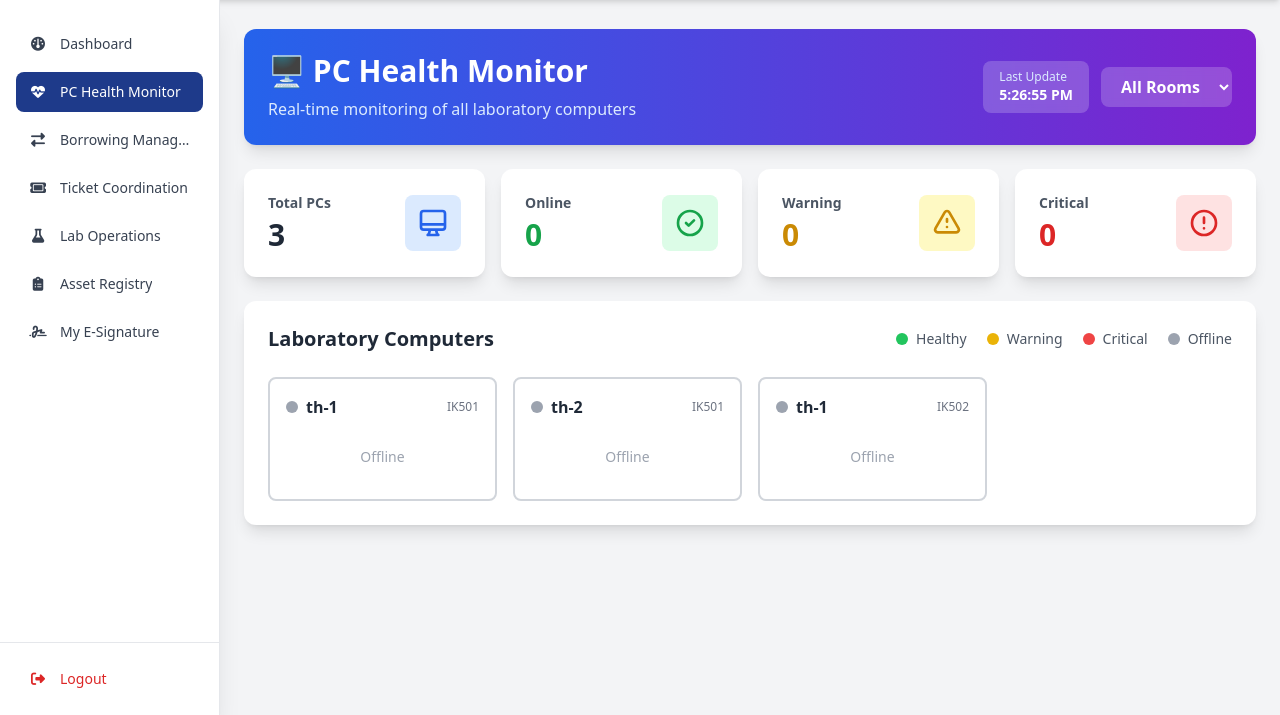
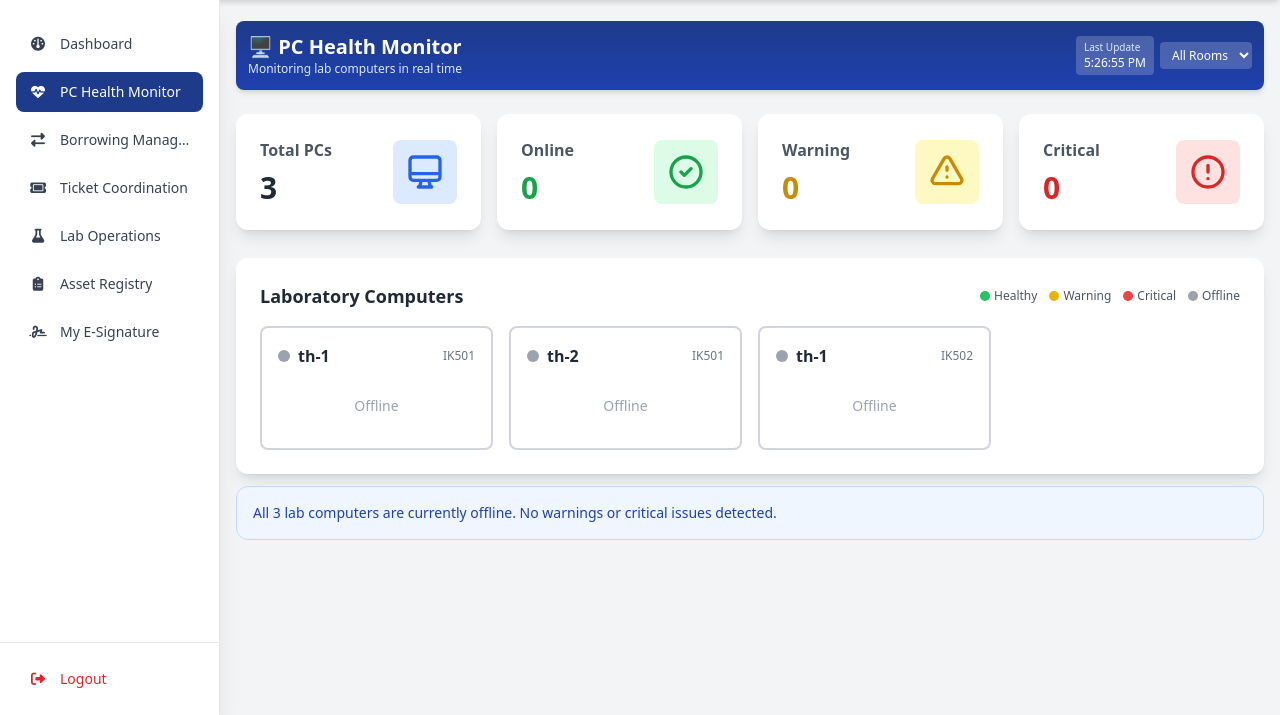
Before and after one commit to Duplication1/QCU-CAPSTONE-AMS, a PHP site: page /pc_health_dashboard.php in a window 1280 px wide. Shown: the part 85-800 px from the top of the page. Run offline with PHP 8.4, Linux system fonts and the light colour scheme; the visitor is signed in with stand-in values (Sample User, id 1); data comes from the database, SQL or seed files in the repository; style sheets or scripts are compiled from the project's sources; some libraries are stand-ins or nearby versions.

Commit message:
labstaff pc health UI

```diff
--- a/view/LaboratoryStaff/pc_health_dashboard.php
+++ b/view/LaboratoryStaff/pc_health_dashboard.php
@@ -16,21 +16,21 @@ require_once '../../config/config.php';
 include '../components/layout_header.php';
 ?>
 
-<!-- PC Health Dashboard -->
-<main class="p-4 sm:p-6 space-y-6">
+<main class="p-3 sm:p-4 space-y-3">
     <!-- Header -->
-    <div class="bg-gradient-to-r from-blue-600 to-purple-700 rounded-xl shadow-lg p-6 text-white">
-        <div class="flex items-center justify-between flex-wrap gap-4">
+    <div class="bg-gradient-to-b from-[#1E3A8A] to-blue-800 rounded-lg shadow-md p-3 text-white mb-6">
+
+        <div class="flex items-center justify-between flex-wrap gap-1">
             <div>
-                <h2 class="text-2xl sm:text-3xl font-bold mb-2">🖥️ PC Health Monitor</h2>
-                <p class="text-blue-100">Real-time monitoring of all laboratory computers</p>
+                <h2 class="text-lg sm:text-xl font-semibold leading-tight">🖥️ PC Health Monitor</h2>
+                <p class="text-blue-100 text-xs leading-snug">Monitoring lab computers in real time</p>
             </div>
-            <div class="flex items-center gap-3">
-                <div class="bg-white/20 backdrop-blur-sm rounded-lg px-4 py-2">
-                    <div class="text-xs text-blue-100">Last Update</div>
-                    <div class="text-sm font-semibold" id="lastUpdateTime">--:--:--</div>
+            <div class="flex items-center gap-1.5">
+                <div class="bg-white/20 backdrop-blur-sm rounded px-2 py-1">
+                    <div class="text-[10px] text-blue-100">Last Update</div>
+                    <div class="text-xs font-medium" id="lastUpdateTime">--:--:--</div>
                 </div>
-                <select id="roomFilter" class="bg-white/20 backdrop-blur-sm border-0 rounded-lg px-4 py-2 text-white font-semibold focus:ring-2 focus:ring-white/50">
+                <select id="roomFilter" class="bg-white/20 backdrop-blur-sm border-0 rounded px-2 py-1 text-white text-xs font-medium focus:ring-1 focus:ring-white/40">
                     <option value="">All Rooms</option>
                 </select>
             </div>
@@ -38,58 +38,70 @@ include '../components/layout_header.php';
     </div>
 
 <!-- Statistics Cards -->
-    <div class="grid grid-cols-1 sm:grid-cols-2 lg:grid-cols-4 gap-4">
-        <div class="bg-white rounded-xl shadow-lg p-6">
+<div class="grid grid-cols-1 md:grid-cols-2 xl:grid-cols-4 gap-4">
+
+    <!-- Total PCs -->
+    <div class="bg-white rounded-xl shadow-lg p-6 flex flex-col justify-between mb-4">
+
         <div class="flex items-center justify-between">
             <div>
-                    <p class="text-gray-600 text-sm font-semibold">Total PCs</p>
-                    <h3 class="text-3xl font-bold text-gray-800 mt-1" id="totalPCs">0</h3>
+                <p class="text-gray-600 text-base font-semibold">Total PCs</p>
+                <h3 class="text-3xl font-bold text-gray-800 mt-2" id="totalPCs">0</h3>
             </div>
             <div class="bg-blue-100 p-3 rounded-lg">
-                    <svg class="w-8 h-8 text-blue-600" fill="none" stroke="currentColor" viewBox="0 0 24 24">
-                        <path stroke-linecap="round" stroke-linejoin="round" stroke-width="2" d="M9.75 17L9 20l-1 1h8l-1-1-.75-3M3 13h18M5 17h14a2 2 0 002-2V5a2 2 0 00-2-2H5a2 2 0 00-2 2v10a2 2 0 002 2z"></path>
+                <svg class="w-10 h-10 text-blue-600" fill="none" stroke="currentColor" viewBox="0 0 24 24">                    <path stroke-linecap="round" stroke-linejoin="round" stroke-width="2"
+                          d="M9.75 17L9 20l-1 1h8l-1-1-.75-3M3 13h18M5 17h14a2 2 0 002-2V5a2 2 0 00-2-2H5a2 2 0 00-2 2v10a2 2 0 002 2z"/>
                 </svg>
             </div>
         </div>
     </div>
 
-        <div class="bg-white rounded-xl shadow-lg p-6">
+    <!-- Online -->
+    <div class="bg-white rounded-xl shadow-lg p-6 flex flex-col justify-between mb-4">
+
         <div class="flex items-center justify-between">
             <div>
-                    <p class="text-gray-600 text-sm font-semibold">Online</p>
-                    <h3 class="text-3xl font-bold text-green-600 mt-1" id="onlinePCs">0</h3>
+                <p class="text-gray-600 text-base font-semibold">Online</p>
+                <h3 class="text-3xl font-bold text-green-600 mt-2" id="onlinePCs">0</h3>
             </div>
             <div class="bg-green-100 p-3 rounded-lg">
-                    <svg class="w-8 h-8 text-green-600" fill="none" stroke="currentColor" viewBox="0 0 24 24">
-                        <path stroke-linecap="round" stroke-linejoin="round" stroke-width="2" d="M9 12l2 2 4-4m6 2a9 9 0 11-18 0 9 9 0 0118 0z"></path>
+                <svg class="w-10 h-10 text-green-600" fill="none" stroke="currentColor" viewBox="0 0 24 24">
+                    <path stroke-linecap="round" stroke-linejoin="round" stroke-width="2"
+                          d="M9 12l2 2 4-4m6 2a9 9 0 11-18 0 9 9 0 0118 0z"/>
                 </svg>
             </div>
         </div>
     </div>
 
-        <div class="bg-white rounded-xl shadow-lg p-6">
+    <!-- Warning -->
+    <div class="bg-white rounded-xl shadow-lg p-6 flex flex-col justify-between mb-4">
+
         <div class="flex items-center justify-between">
             <div>
-                    <p class="text-gray-600 text-sm font-semibold">Warning</p>
-                    <h3 class="text-3xl font-bold text-yellow-600 mt-1" id="warningPCs">0</h3>
+                <p class="text-gray-600 text-base font-semibold">Warning</p>
+                <h3 class="text-3xl font-bold text-yellow-600 mt-2" id="warningPCs">0</h3>
             </div>
             <div class="bg-yellow-100 p-3 rounded-lg">
-                    <svg class="w-8 h-8 text-yellow-600" fill="none" stroke="currentColor" viewBox="0 0 24 24">
-                        <path stroke-linecap="round" stroke-linejoin="round" stroke-width="2" d="M12 9v2m0 4h.01m-6.938 4h13.856c1.54 0 2.502-1.667 1.732-3L13.732 4c-.77-1.333-2.694-1.333-3.464 0L3.34 16c-.77 1.333.192 3 1.732 3z"></path>
+                <svg class="w-10 h-10 text-yellow-600" fill="none" stroke="currentColor" viewBox="0 0 24 24">
+                    <path stroke-linecap="round" stroke-linejoin="round" stroke-width="2"
+                          d="M12 9v2m0 4h.01m-6.938 4h13.856c1.54 0 2.502-1.667 1.732-3L13.732 4c-.77-1.333-2.694-1.333-3.464 0L3.34 16c-.77 1.333.192 3 1.732 3z"/>
                 </svg>
             </div>
         </div>
     </div>
 
-        <div class="bg-white rounded-xl shadow-lg p-6">
+    <!-- Critical -->
+    <div class="bg-white rounded-xl shadow-lg p-6 flex flex-col justify-between mb-4">
+
         <div class="flex items-center justify-between">
             <div>
-                    <p class="text-gray-600 text-sm font-semibold">Critical</p>
-                    <h3 class="text-3xl font-bold text-red-600 mt-1" id="criticalPCs">0</h3>
+                <p class="text-gray-600 text-base font-semibold">Critical</p>
+                <h3 class="text-3xl font-bold text-red-600 mt-2" id="criticalPCs">0</h3>
             </div>
             <div class="bg-red-100 p-3 rounded-lg">
-                    <svg class="w-8 h-8 text-red-600" fill="none" stroke="currentColor" viewBox="0 0 24 24">
-                        <path stroke-linecap="round" stroke-linejoin="round" stroke-width="2" d="M12 8v4m0 4h.01M21 12a9 9 0 11-18 0 9 9 0 0118 0z"></path>
+                <svg class="w-10 h-10 text-red-600" fill="none" stroke="currentColor" viewBox="0 0 24 24">
+                    <path stroke-linecap="round" stroke-linejoin="round" stroke-width="2"
+                          d="M12 8v4m0 4h.01M21 12a9 9 0 11-18 0 9 9 0 0118 0z"/>
                 </svg>
             </div>
         </div>
@@ -97,28 +109,41 @@ include '../components/layout_header.php';
 </div>
 
 <!-- PC Grid -->
-    <div class="bg-white rounded-xl shadow-lg p-6">
-        <div class="flex items-center justify-between mb-6">
-            <h3 class="text-xl font-bold text-gray-800">Laboratory Computers</h3>
-            <div class="flex items-center gap-2">
-                <span class="w-3 h-3 bg-green-500 rounded-full"></span>
-                <span class="text-sm text-gray-600">Healthy</span>
-                <span class="w-3 h-3 bg-yellow-500 rounded-full ml-3"></span>
-                <span class="text-sm text-gray-600">Warning</span>
-                <span class="w-3 h-3 bg-red-500 rounded-full ml-3"></span>
-                <span class="text-sm text-gray-600">Critical</span>
-                <span class="w-3 h-3 bg-gray-400 rounded-full ml-3"></span>
-                <span class="text-sm text-gray-600">Offline</span>
+<div class="bg-white rounded-xl shadow-lg p-6 mt-6">
+    <div class="flex items-center justify-between mb-4 flex-wrap gap-2">
+        <h3 class="text-lg font-semibold text-gray-800">Laboratory Computers</h3>
+        <div class="flex items-center flex-wrap gap-x-3 gap-y-1 text-xs text-gray-600">
+            <div class="flex items-center gap-1">
+                <span class="w-2.5 h-2.5 bg-green-500 rounded-full"></span>
+                <span>Healthy</span>
+            </div>
+            <div class="flex items-center gap-1">
+                <span class="w-2.5 h-2.5 bg-yellow-500 rounded-full"></span>
+                <span>Warning</span>
+            </div>
+            <div class="flex items-center gap-1">
+                <span class="w-2.5 h-2.5 bg-red-500 rounded-full"></span>
+                <span>Critical</span>
+            </div>
+            <div class="flex items-center gap-1">
+                <span class="w-2.5 h-2.5 bg-gray-400 rounded-full"></span>
+                <span>Offline</span>
+            </div>
         </div>
     </div>
 
     <div id="pcGrid" class="grid grid-cols-1 sm:grid-cols-2 lg:grid-cols-3 xl:grid-cols-4 gap-4">
         <!-- PC cards will be inserted here -->
-            <div class="text-center py-12 col-span-full">
-                <div class="inline-block animate-spin rounded-full h-12 w-12 border-4 border-gray-300 border-t-blue-600"></div>
-                <p class="mt-4 text-gray-600">Loading PC health data...</p>
+        <div class="text-center py-6 col-span-full">
+            <div class="inline-block animate-spin rounded-full h-8 w-8 border-4 border-gray-300 border-t-blue-600"></div>
+            <p class="mt-2 text-sm text-gray-600">Loading PC health data...</p>
         </div>
     </div>
+</div>
+
+<!-- Status Summary -->
+<div class="bg-blue-50 border border-blue-200 rounded-xl p-4 mt-6 text-sm text-blue-800">
+  All 3 lab computers are currently offline. No warnings or critical issues detected.
 </div>
 </main>
 
```
Lines whose indentation alone changed are shown as unchanged.
